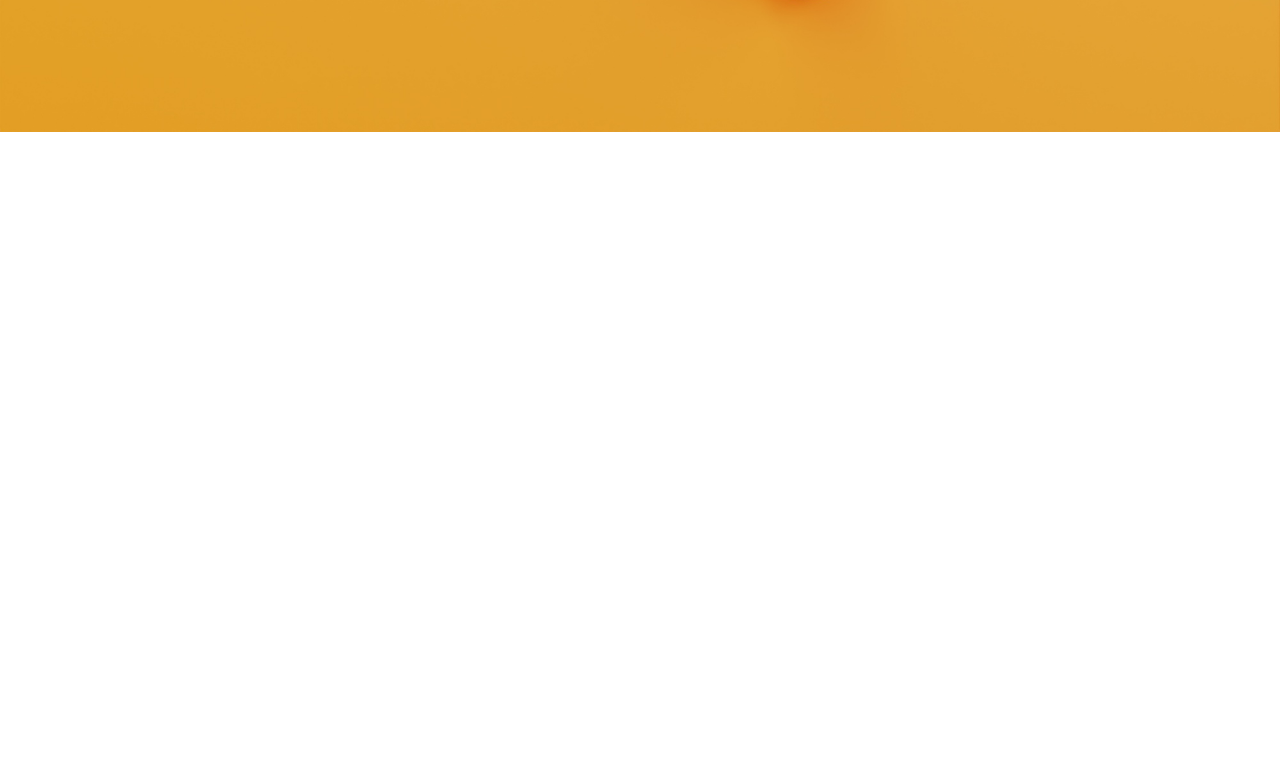
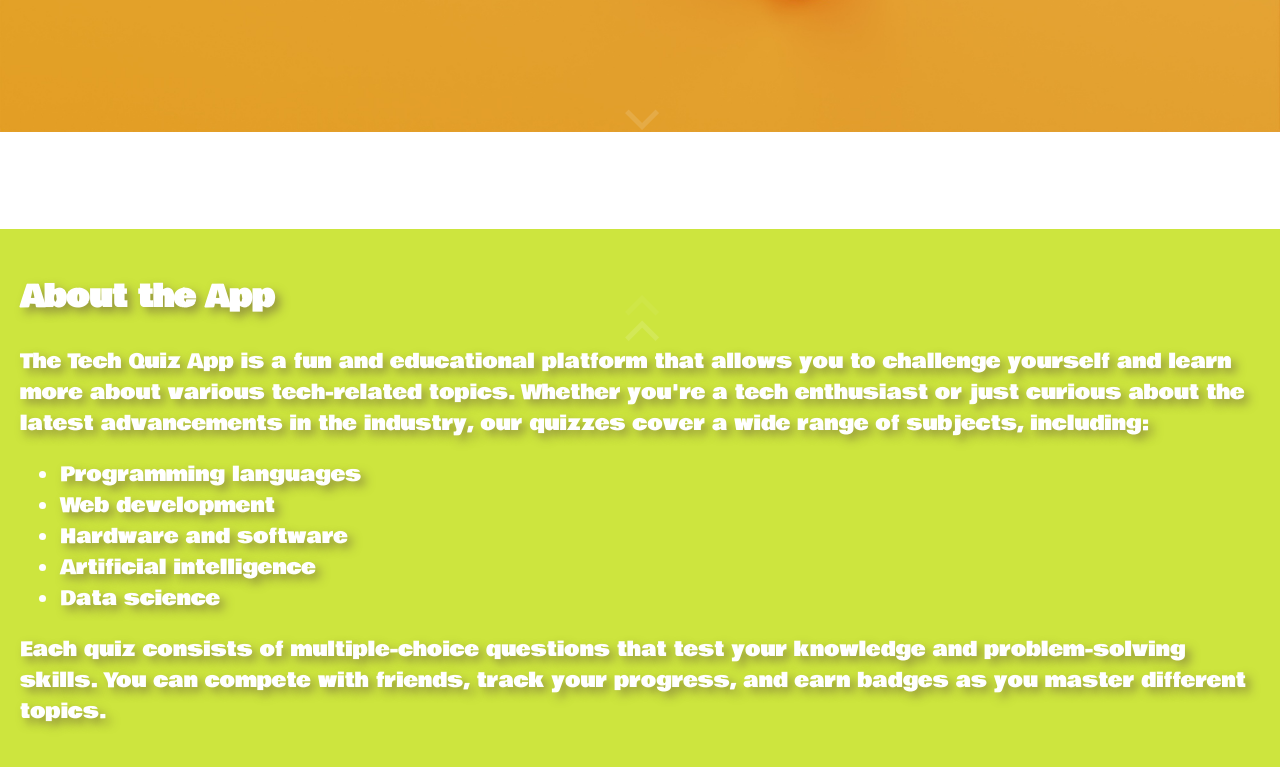
Before and after one commit to nlukic129/quiz-app, a React (Create React App) app: page / in a window 1280 px wide. Shown: the part 571-1338 px from the top of the page. Before the commit the page ends 800 px from the top, so only its background shows below. Built offline with nearby package versions, Linux system fonts and the light colour scheme.

Commit message:
Home page animations

```diff
--- a/package.json
+++ b/package.json
@@ -11,6 +11,7 @@
     "@types/node": "^16.18.54",
     "@types/react": "^18.2.23",
     "@types/react-dom": "^18.2.8",
+    "animated-scroll-to": "^2.3.0",
     "framer-motion": "^10.16.4",
     "react": "^18.2.0",
     "react-dom": "^18.2.0",
--- a/src/components/home/Home.module.css
+++ b/src/components/home/Home.module.css
@@ -53,3 +53,72 @@
   font-family: Title-Font;
   box-shadow: 5px 5px 10px rgba(95, 75, 62, 0.5);
 }
+
+.arrow-down {
+  position: absolute;
+  top: 85%;
+  left: 50%;
+  transform: translate(-50%, -50%);
+  transform: rotate(0deg);
+  cursor: pointer;
+}
+
+.arrow span {
+  display: block;
+  width: 1.5vw;
+  height: 1.5vw;
+  border-bottom: 5px solid white;
+  border-right: 5px solid white;
+  transform: rotate(45deg);
+  margin: -10px;
+  animation: animate 2s infinite;
+}
+
+.arrow span:nth-child(2) {
+  animation-delay: -0.2s;
+}
+
+.arrow span:nth-child(3) {
+  animation-delay: -0.4s;
+}
+
+@keyframes animate {
+  0% {
+    opacity: 0;
+    transform: rotate(45deg) translate(-20px, -20px);
+  }
+  50% {
+    opacity: 1;
+  }
+  100% {
+    opacity: 0;
+    transform: rotate(45deg) translate(20px, 20px);
+  }
+}
+
+/* ABOUT */
+
+.arrow-up {
+  position: absolute;
+  top: 10%;
+  left: 50%;
+  transform: translate(-50%, -50%);
+  transform: rotate(180deg);
+  cursor: pointer;
+}
+
+.background-about {
+  width: 100%;
+  height: 100vh;
+  overflow: hidden;
+  position: relative;
+  background-color: #cde53e;
+}
+
+.about {
+  font-family: Title-Font;
+  font-size: 20px;
+  color: white;
+  text-shadow: 5px 5px 10px rgba(95, 75, 62, 0.5);
+  padding: 20px;
+}
--- a/src/components/home/Home.tsx
+++ b/src/components/home/Home.tsx
@@ -1,13 +1,39 @@
-import { useRef, useState } from "react";
+import { useState } from "react";
 import background from "../../assets/images/quiz-background.jpg";
 import classes from "./Home.module.css";
 
-import { motion, AnimatePresence } from "framer-motion";
+import { motion, AnimatePresence, Variants } from "framer-motion";
 import { useNavigate } from "react-router-dom";
+
+import { scroll } from "framer-motion";
+import animateScrollTo from "animated-scroll-to";
 
 const Home = () => {
   const navigate = useNavigate();
   const [isExiting, setIsExiting] = useState(false);
+  const [viewPosition, setViewPosition] = useState("top");
+  let lastScrollTop = Number((window.pageYOffset || document.documentElement.scrollTop).toFixed(1));
+
+  scroll((scroll) => {
+    let scrollPosition = Number(scroll.toFixed(1));
+    if (scrollPosition > lastScrollTop) {
+      animateScrollTo(1000);
+    } else if (scrollPosition < lastScrollTop) {
+      animateScrollTo(-1000);
+    }
+
+    lastScrollTop = scrollPosition <= 0 ? 0 : Number(scrollPosition.toFixed(1));
+  });
+
+  const scrollHandler = () => {
+    if (viewPosition === "top") {
+      animateScrollTo(1000);
+      setViewPosition("bottom");
+    } else if (viewPosition === "bottom") {
+      animateScrollTo(-1000);
+      setViewPosition("top");
+    }
+  };
 
   const onClickRedirectHandler = () => {
     setIsExiting(true);
@@ -18,6 +44,7 @@ const Home = () => {
 
   return (
     <>
+      <div className={classes["scrolling-box"]}>
         <AnimatePresence>
           {!isExiting && (
             <>
@@ -51,9 +78,69 @@ const Home = () => {
                   Start quiz
                 </motion.button>
               </motion.div>
+              <div className={`${classes["arrow-down"]} ${classes["arrow"]}`} onClick={scrollHandler}>
+                <span></span>
+                <span></span>
+                <span></span>
+              </div>
             </>
           )}
         </AnimatePresence>
+
+        <div className={classes["background-about"]}>
+          <motion.div
+            className={`${classes["arrow-up"]} ${classes["arrow"]}`}
+            onClick={scrollHandler}
+            initial={{ y: 300, opacity: 0, rotate: 0 }}
+            whileInView={{ y: 0, opacity: 1, rotate: 180 }}
+          >
+            <span></span>
+            <span></span>
+            <span></span>
+          </motion.div>
+          <div className={classes.about}>
+            <motion.h2 initial={{ opacity: 0 }} whileInView={{ opacity: 1 }} transition={{ duration: 1 }} viewport={{ once: true, amount: 0.8 }}>
+              About the App
+            </motion.h2>
+            <motion.p
+              initial={{ x: -200, opacity: 0 }}
+              whileInView={{ x: 0, opacity: 1 }}
+              transition={{ duration: 0.9, delay: 0.6 }}
+              viewport={{ once: true, amount: 0.8 }}
+            >
+              The Tech Quiz App is a fun and educational platform that allows you to challenge yourself and learn more about various tech-related
+              topics. Whether you're a tech enthusiast or just curious about the latest advancements in the industry, our quizzes cover a wide range
+              of subjects, including:
+            </motion.p>
+            <ul>
+              <motion.li initial={{ x: -300, opacity: 0 }} whileInView={{ x: 0, opacity: 1 }} transition={{ duration: 0.9, delay: 1.5 }}>
+                Programming languages
+              </motion.li>
+              <motion.li initial={{ x: 300, opacity: 0 }} whileInView={{ x: 0, opacity: 1 }} transition={{ duration: 0.9, delay: 1.8 }}>
+                Web development
+              </motion.li>
+              <motion.li initial={{ x: -300, opacity: 0 }} whileInView={{ x: 0, opacity: 1 }} transition={{ duration: 0.9, delay: 2.1 }}>
+                Hardware and software
+              </motion.li>
+              <motion.li initial={{ x: 300, opacity: 0 }} whileInView={{ x: 0, opacity: 1 }} transition={{ duration: 0.9, delay: 2.4 }}>
+                Artificial intelligence
+              </motion.li>
+              <motion.li initial={{ x: -300, opacity: 0 }} whileInView={{ x: 0, opacity: 1 }} transition={{ duration: 0.9, delay: 2.7 }}>
+                Data science
+              </motion.li>
+            </ul>
+            <motion.p
+              initial={{ y: -300, opacity: 0 }}
+              whileInView={{ y: 0, opacity: 1 }}
+              transition={{ duration: 0.9, type: "spring", bounce: 0.5, delay: 3.2 }}
+              viewport={{ once: true, amount: 0.8 }}
+            >
+              Each quiz consists of multiple-choice questions that test your knowledge and problem-solving skills. You can compete with friends, track
+              your progress, and earn badges as you master different topics.
+            </motion.p>
+          </div>
+        </div>
+      </div>
     </>
   );
 };
--- a/src/index.css
+++ b/src/index.css
@@ -1,3 +1,6 @@
 body {
   margin: 0;
+  scroll-behavior: smooth;
+  transition-duration: 0.2s; /* Podesite željeno trajanje animacije (u sekundama) */
+  transition-timing-function: ease-in-out; /* Podesite željenu funkciju ubrzanja/sporazuma */
 }
```
Also changed, not shown: 1 other file (tests, documents, lock files or other folders). Lines whose indentation alone changed are shown as unchanged.
